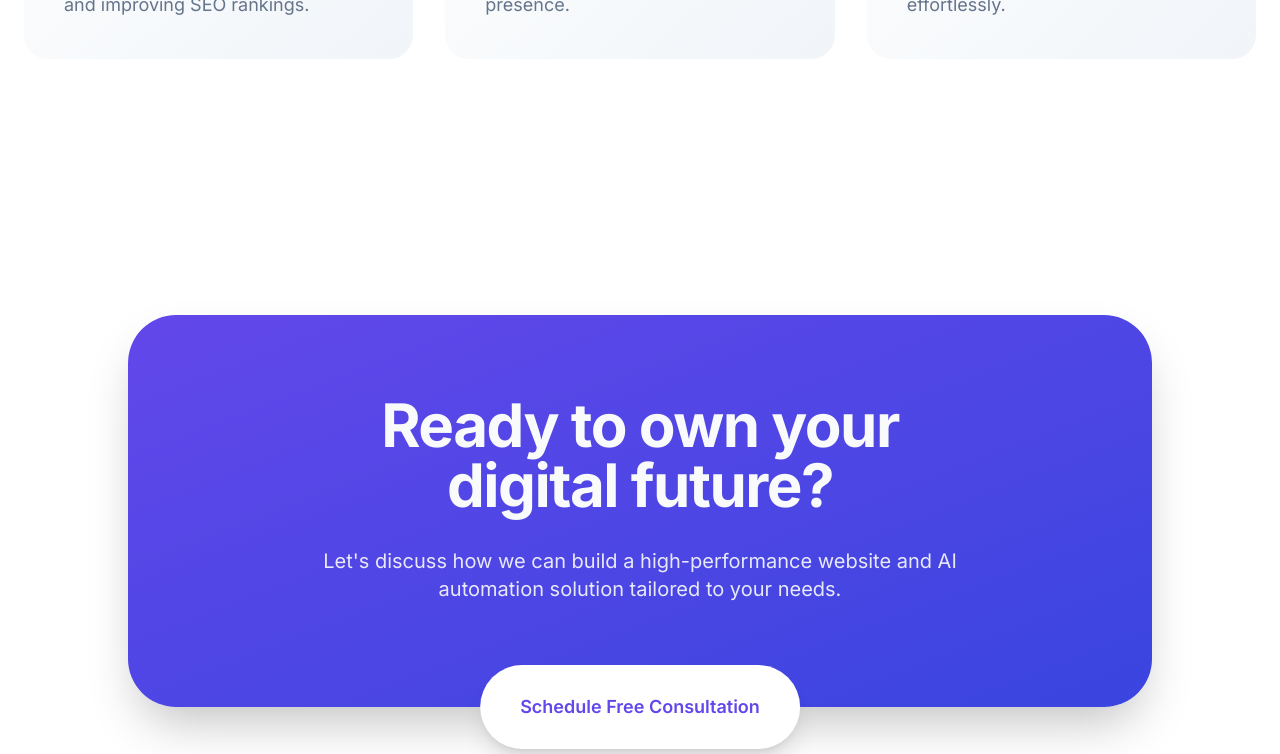
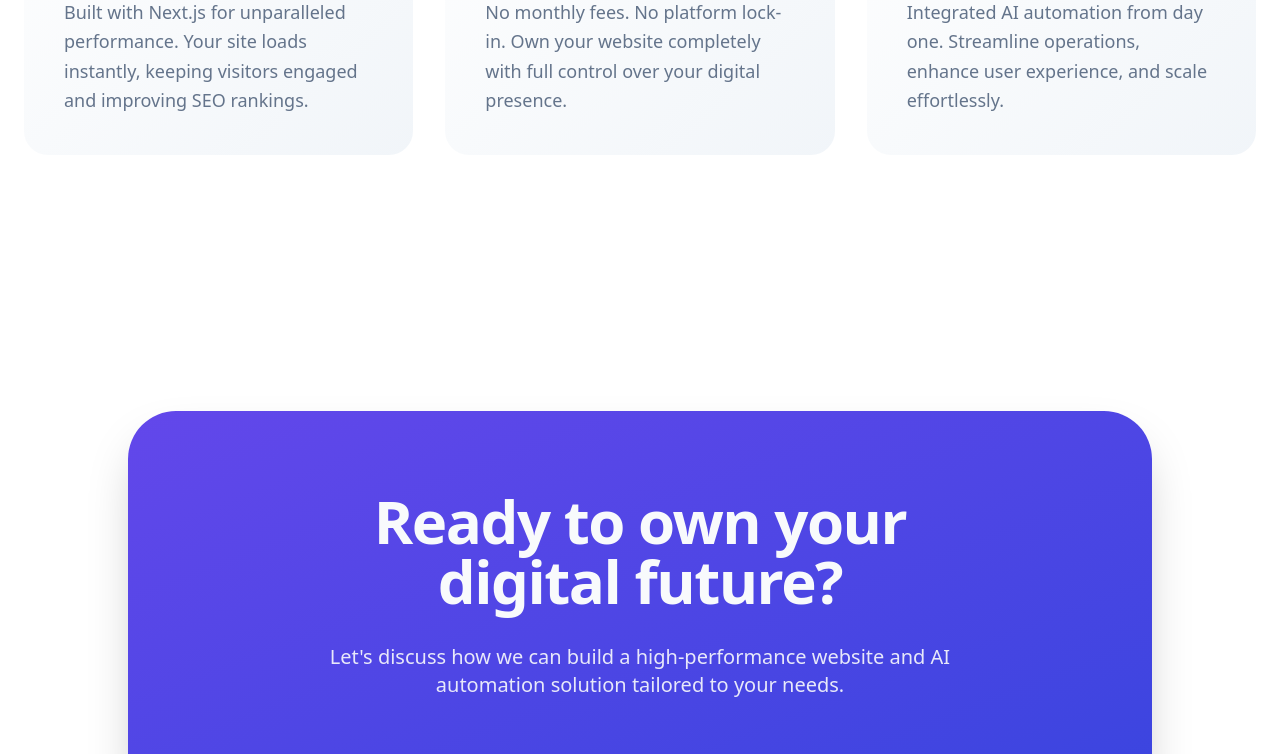
Before and after one commit to commandpaletteth/command-palette-web, a Next.js app: page / in a window 1280 px wide. Shown: the part 1215-1969 px from the top of the page. Built offline with nearby package versions, Linux system fonts and the light colour scheme.

Commit message:
Emergency fix: Use system font to pass build

```diff
--- a/app/layout.tsx
+++ b/app/layout.tsx
@@ -1,10 +1,6 @@
 import type { Metadata } from "next";
-import { Inter } from "next/font/google"; // ✅ ใช้ Google Font แทน (กันเหนียว)
 import "./globals.css";
 import { Analytics } from "@vercel/analytics/react";
-
-// เรียกใช้ฟอนต์ Inter
-const inter = Inter({ subsets: ["latin"] });
 
 export const metadata: Metadata = {
   title: "Command & Palette | High-Performance Digital Agency",
@@ -18,7 +14,7 @@
     locale: "en_US",
     type: "website",
   },
-  // 👇 จุดใส่รหัส Google (อย่าลืมแก้ตรงนี้นะครับ!)
+  // 👇 อย่าลืมแก้รหัส Google ตรงนี้อีกรอบนะครับ
   verification: {
     google: "ZpDC40aeaVvnFoMIrQS_jWJoi0ClcZiqJEU2A8KYPH0",
   },
@@ -31,7 +27,8 @@
 }>) {
   return (
     <html lang="en">
-      <body className={`${inter.className} antialiased`}>
+      {/* ใช้ font-sans มาตรฐาน ปลอดภัยไร้บั๊ก */}
+      <body className="antialiased font-sans">
         {children}
         <Analytics />
       </body>
```
